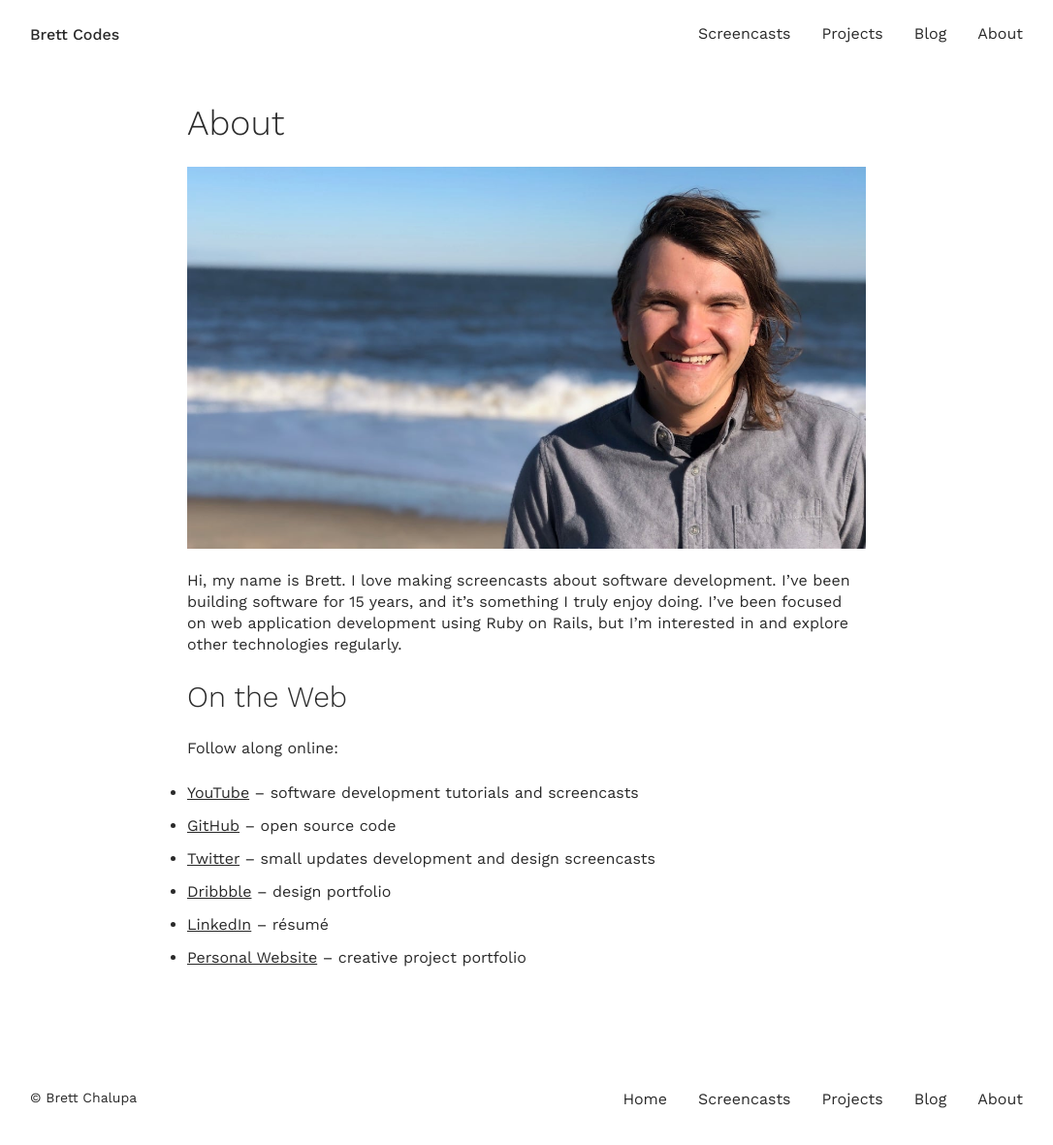
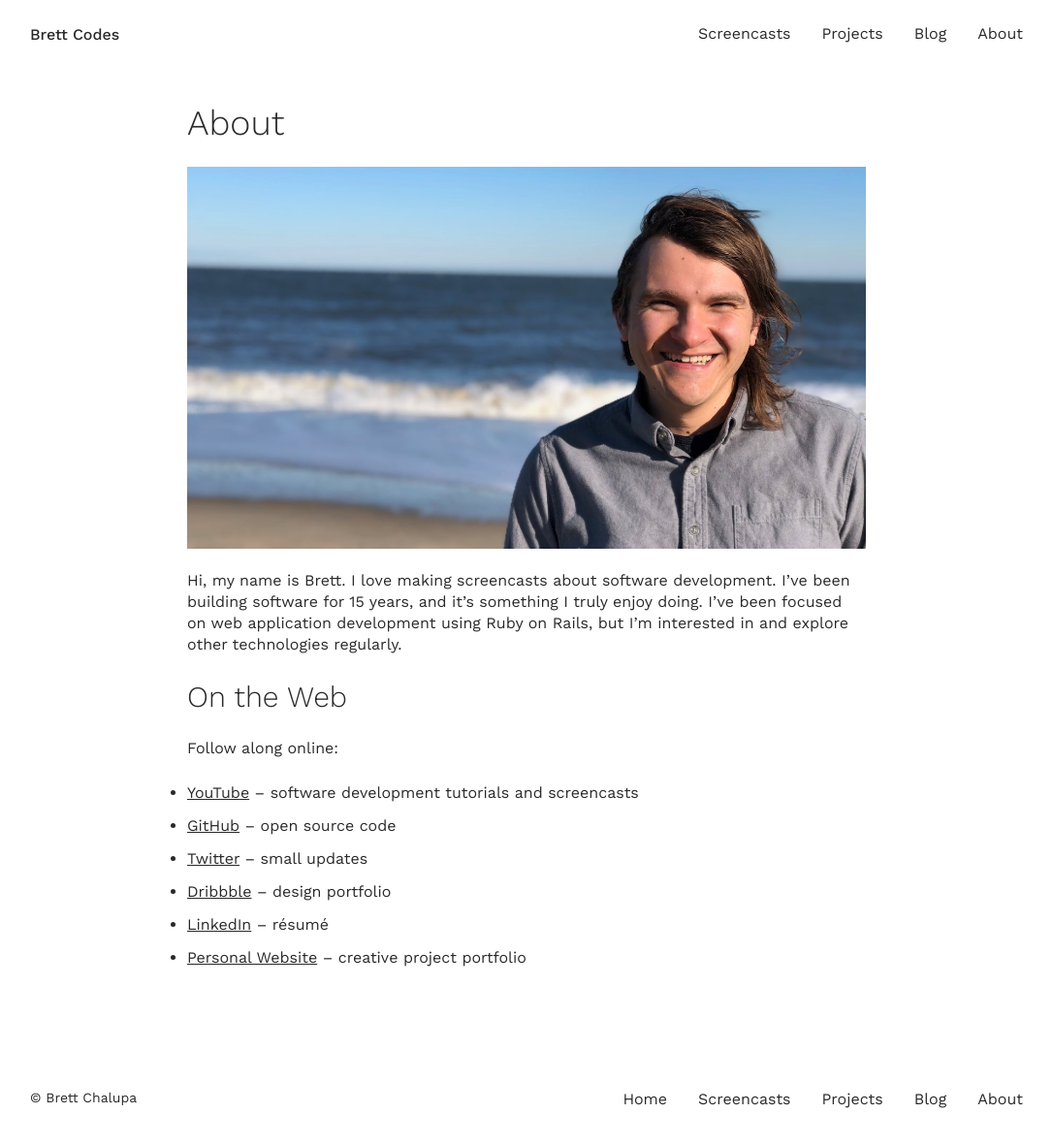
Before and after one commit to brettchalupa/brettcodes, a Jekyll site: the page built from about.md, in a window 1280 px wide. Shown: the whole page at 97% size, without its empty margins (97-1183 px from the left). Built offline with Jekyll 4.4.1, drawn with Linux system fonts in a browser that asks for light colours.

Commit message:
Fix About page typo

```diff
--- a/about.md
+++ b/about.md
@@ -22,7 +22,6 @@ Follow along online:
 - [YouTube](https://www.youtube.com/channel/UCQXaIyeRqHjK9EK41b8J3yQ) &ndash; software development tutorials and screencasts
 - [GitHub](https://github.com/brettchalupa) &ndash; open source code
 - [Twitter](https://twitter.com/brettchalupa) &ndash; small updates
-  development and design screencasts
 - [Dribbble](https://dribbble.com/brettchalupa) &ndash; design portfolio
 - [LinkedIn](https://www.linkedin.com/in/brett-chalupa) &ndash; résumé
 - [Personal Website](http://www.brettchalupa.com) &ndash; creative project portfolio
```
